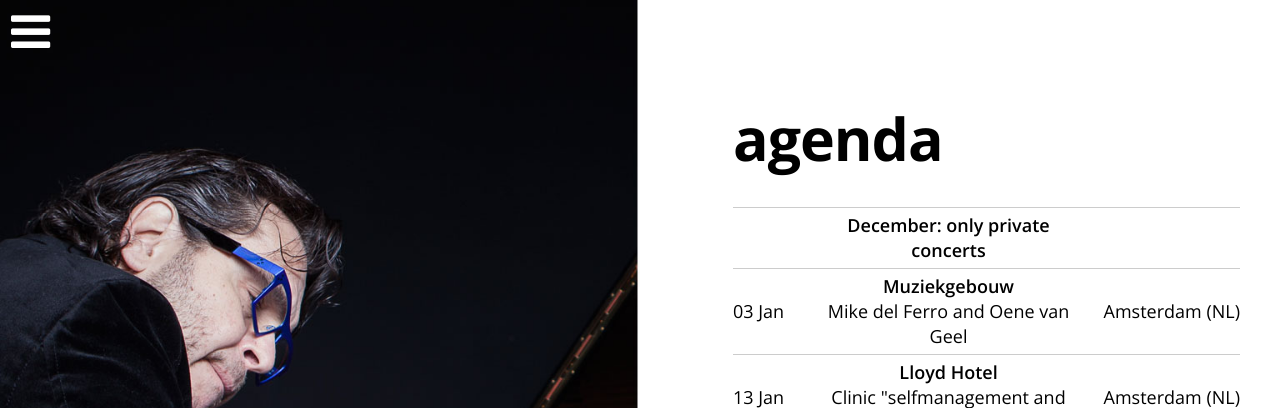
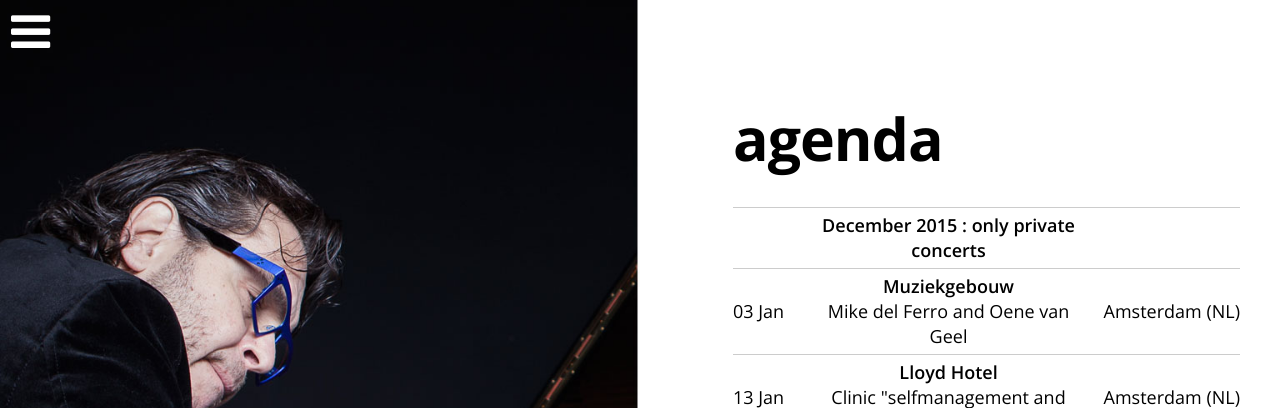
Before and after one commit to mikedelferro/website, a Jekyll site: the page built from agenda.html, in a window 1280 px wide. Shown: the top 408 px of the page. Built offline with Jekyll 4.4.1, drawn with Linux system fonts in a browser that asks for light colours; nearby versions of some CDN libraries.

Commit message:
Updated '_config.yml' via CloudCannon

```diff
--- a/_config.yml
+++ b/_config.yml
@@ -2,7 +2,7 @@ gigs:
   - title: ''
     date: ''
     location: ''
-    venue: 'December: only private concerts'
+    venue: 'December 2015 : only private concerts'
     url: ''
   - title: Mike del Ferro and Oene van Geel
     date: 2016-01-03T14:00:00.000Z
```
